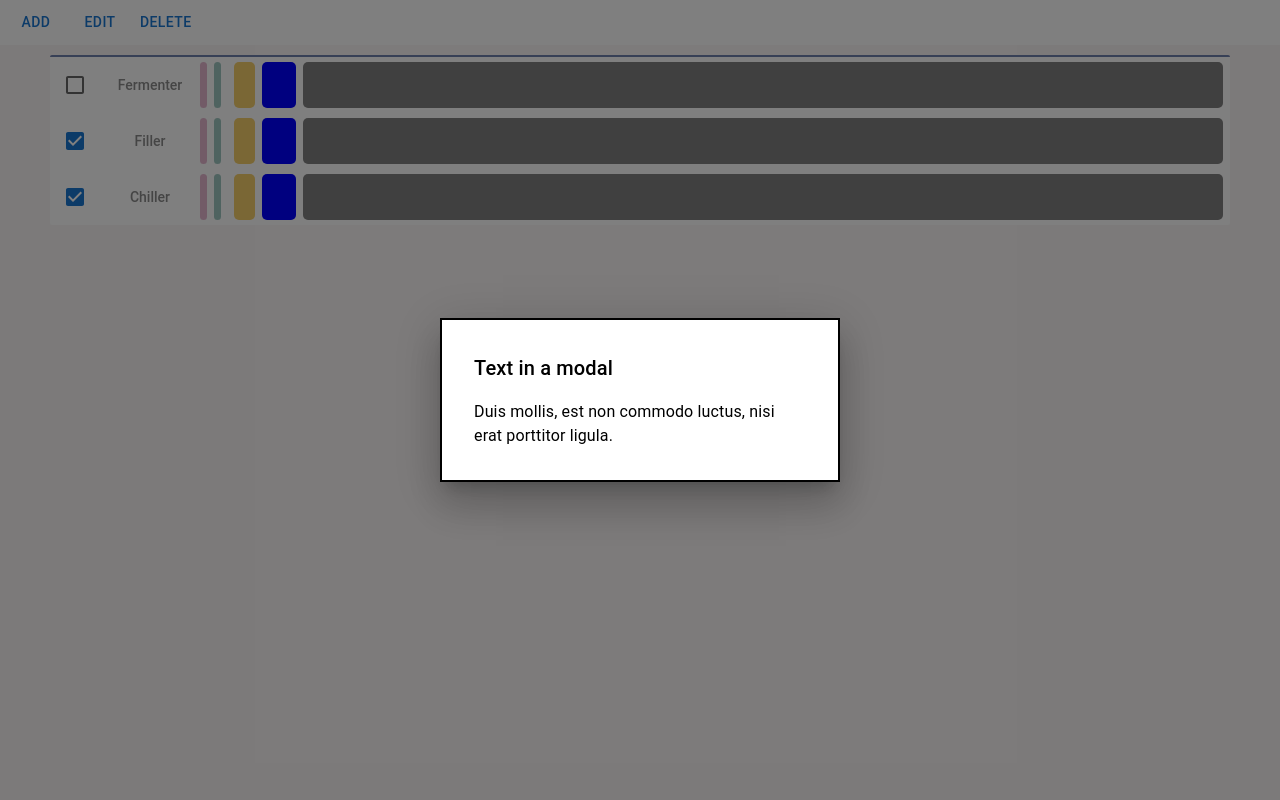
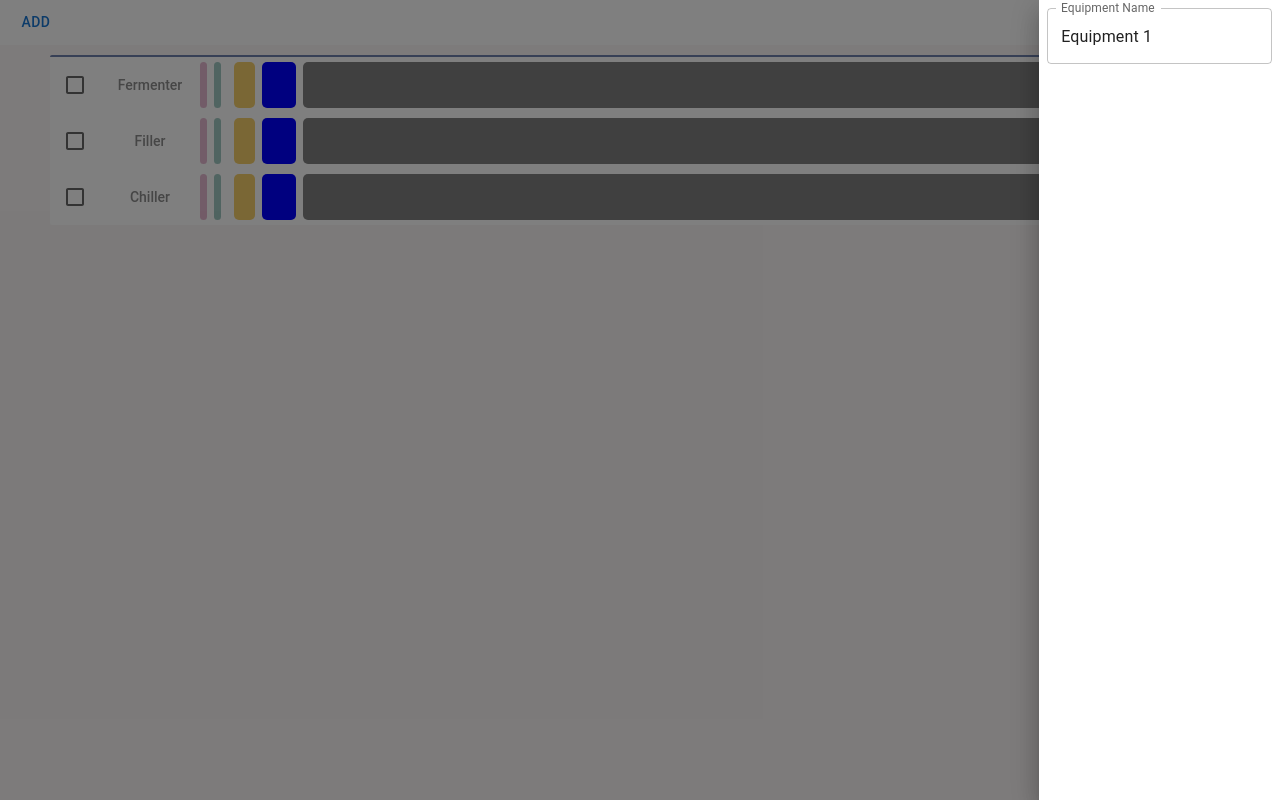
Before and after one commit to mama4294/process-app, a Next.js app: page / in a window 1280 px wide. Both pictures are taken after a click on the button "ADD". Built offline with nearby package versions, Linux system fonts and the light colour scheme.

Commit message:
changes equipment editor modal to a drawer

```diff
--- a/components/actionBar.js
+++ b/components/actionBar.js
@@ -11,8 +11,8 @@ const ActionBar = ({ openModal }) => {
       <Button varient="outlined" onClick={openModal}>
         Add
       </Button>
-      <Button varient="outlined">Edit</Button>
-      {selectionIds !== null && selectionIds.length > 0 && (
+      {selectionIds.length === 1 && <Button varient="outlined">Edit</Button>}
+      {selectionIds.length > 0 && (
         <Button varient="outlined" onClick={deleteEquipment}>
           Delete
         </Button>
--- a/components/editEquipment.js
+++ b/components/editEquipment.js
@@ -1,8 +1,9 @@
 import React from "react";
-import Modal from "@mui/material/Modal";
+import Drawer from "@mui/material/Drawer";
 import Box from "@mui/material/Box";
 import Button from "@mui/material/Button";
-import Typography from "@mui/material/Typography";
+import TextField from "@mui/material/TextField";
+import { useState } from "react";
 
 const style = {
   position: "absolute",
@@ -19,18 +20,38 @@ const style = {
 const EditEquipmentModal = ({ open, handleClose }) => {
   return (
     <div>
-      <Modal open={open} onClose={handleClose}>
-        <Box sx={style}>
-          <Typography id="modal-modal-title" variant="h6" component="h2">
-            Text in a modal
-          </Typography>
-          <Typography id="modal-modal-description" sx={{ mt: 2 }}>
-            Duis mollis, est non commodo luctus, nisi erat porttitor ligula.
-          </Typography>
-        </Box>
-      </Modal>
+      <Drawer
+        anchor="right"
+        open={open}
+        onClose={handleClose}
+        variant="temporary"
+      >
+        <EquipmentInputForm />
+      </Drawer>
     </div>
   );
 };
 
+const EquipmentInputForm = () => {
+  const [equipment, setEquipment] = useState({ name: "Equipment 1" });
+  const { name } = equipment;
+
+  const handleChange = (event) => {
+    setEquipment(event.target.value);
+  };
+  return (
+    <Box sx={{ display: "flex", flexWrap: "wrap" }}>
+      <div>
+        <TextField
+          label="Equipment Name"
+          id="name"
+          sx={{ m: 1, width: "25ch" }}
+          value={name}
+          onChange={handleChange}
+        />
+      </div>
+    </Box>
+  );
+};
+
 export default EditEquipmentModal;
--- a/components/gantt.js
+++ b/components/gantt.js
@@ -1,5 +1,6 @@
 import styles from "../styles/GanttChart.module.css";
 import Checkbox from "@mui/material/Checkbox";
+import Tooltip from "@mui/material/Tooltip";
 import { useContext } from "react";
 import { EquipmentContext } from "../contexts/equipmentContext";
 
@@ -98,8 +99,9 @@ const Operation = ({ operation }) => {
 
   return (
     <li className={`${styles.listItem} ${styles.tooltip}`} style={style}>
-      <div className={styles.taskContainer}>{/* <span>{title}</span> */}</div>
-      <ToolTip text={title} />
+      <Tooltip title={title} arrow>
+        <div className={styles.taskContainer}>{/* <span>{title}</span> */}</div>
+      </Tooltip>
     </li>
   );
 };
@@ -112,40 +114,40 @@ const ToolTip = ({ text }) => {
   );
 };
 
-const ChartLines = ({ numColumns }) => {
-  var rows = [],
-    i = 0,
-    len = numColumns;
-  while (++i <= len) rows.push(i);
-  return (
-    <div
-      className={(styles.chartRow, styles.chartLines)}
-      style={{ gridTemplateColumns: `50px repeat(${numColumns}, 1fr)` }}
-    >
-      {rows.map((column, index) => {
-        return <span key={index}></span>;
-      })}
-    </div>
-  );
-};
+// const ChartLines = ({ numColumns }) => {
+//   var rows = [],
+//     i = 0,
+//     len = numColumns;
+//   while (++i <= len) rows.push(i);
+//   return (
+//     <div
+//       className={(styles.chartRow, styles.chartLines)}
+//       style={{ gridTemplateColumns: `50px repeat(${numColumns}, 1fr)` }}
+//     >
+//       {rows.map((column, index) => {
+//         return <span key={index}></span>;
+//       })}
+//     </div>
+//   );
+// };
 
-const ChartHeader = ({ numColumns }) => {
-  var rows = [],
-    i = 0,
-    len = numColumns;
-  while (++i <= len) rows.push(i);
-  return (
-    <div
-      className="chart-row chart-period"
-      style={{ gridTemplateColumns: `50px repeat(${numColumns}, 1fr)` }}
-    >
-      <div className="chart-row-item"></div>
-      {rows.map((column, index) => {
-        return <span key={index}>{index + 1}</span>;
-      })}
-    </div>
-  );
-};
+// const ChartHeader = ({ numColumns }) => {
+//   var rows = [],
+//     i = 0,
+//     len = numColumns;
+//   while (++i <= len) rows.push(i);
+//   return (
+//     <div
+//       className="chart-row chart-period"
+//       style={{ gridTemplateColumns: `50px repeat(${numColumns}, 1fr)` }}
+//     >
+//       <div className="chart-row-item"></div>
+//       {rows.map((column, index) => {
+//         return <span key={index}>{index + 1}</span>;
+//       })}
+//     </div>
+//   );
+// };
 
 const findLargestEndpoint = (array) => {
   return Math.max(...array.map((o) => o.end), 0);
--- a/contexts/equipmentContext.js
+++ b/contexts/equipmentContext.js
@@ -81,7 +81,7 @@ export const EquipmentContext = createContext({
 export const EquipmentProvider = ({ children }) => {
   const [equipment, setEquipment] = useState(defaultEquipmentData);
   const [userResources, setUserResources] = useState(defaultResources);
-  const [selectionIds, setSelectionIds] = useState([{ id: 2 }, { id: 3 }]);
+  const [selectionIds, setSelectionIds] = useState([]);
 
   //Selection state functions
 
```
Also changed, not shown: styles/GanttChart.module.css (line endings or trailing spaces).
